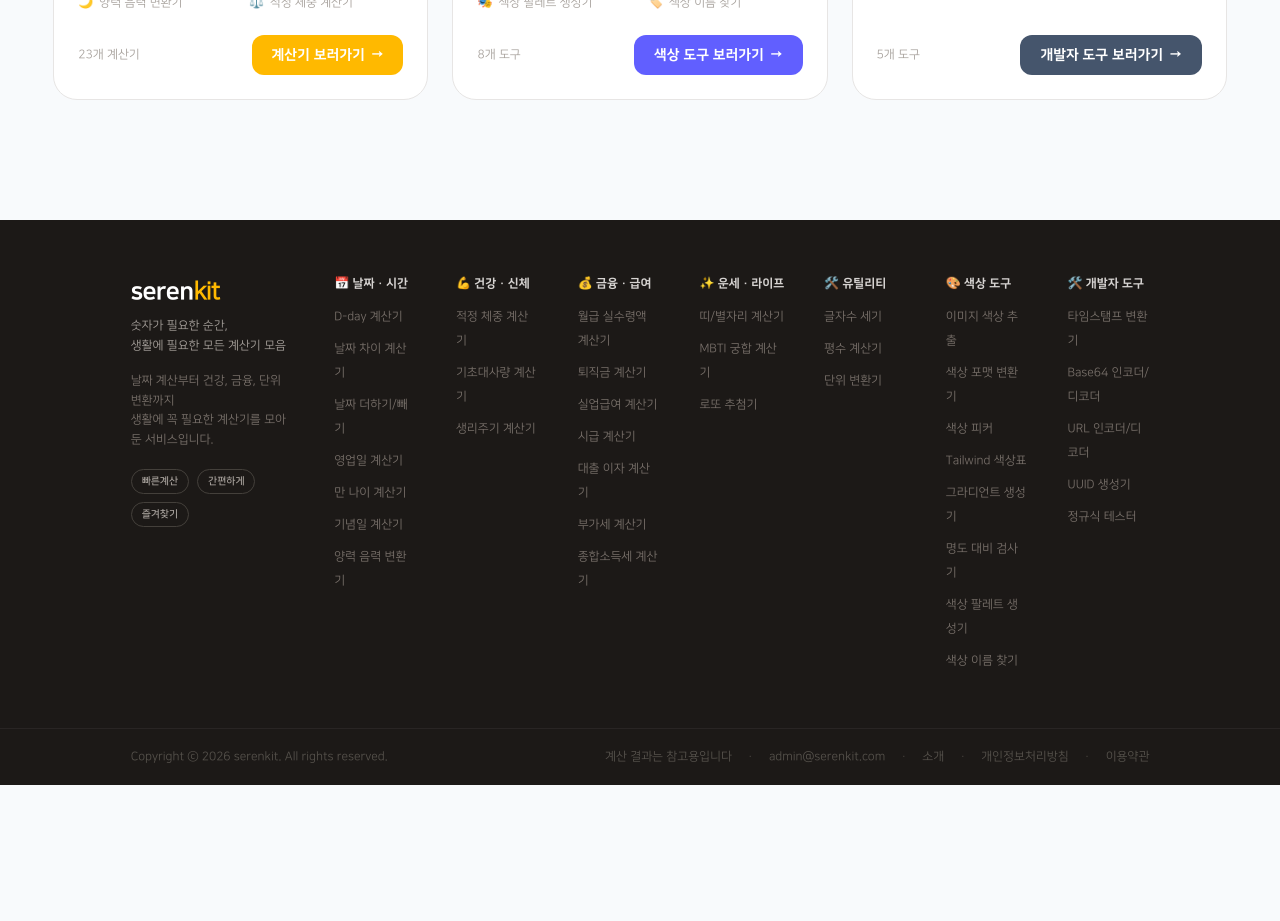
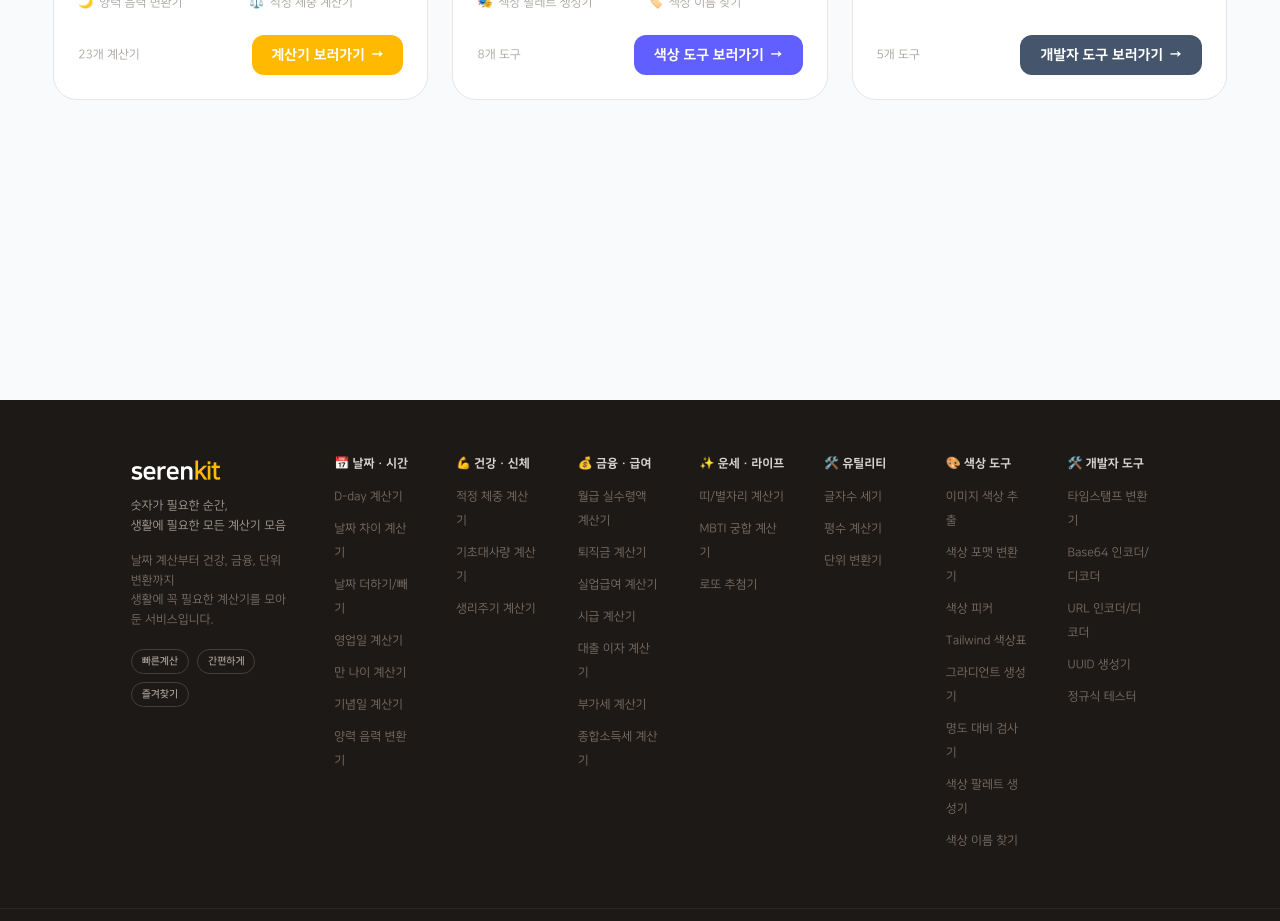
Before and after one commit to Cherisia/serenkit, a Next.js app: page / in a window 1280 px wide. Shown: the part 860-1781 px from the top of the page. Before the commit the page ends 1645 px from the top, so only its background shows below. Built offline with nearby package versions, Linux system fonts and the light colour scheme.

Commit message:
CLS 방지

```diff
--- a/components/share/AdUnit.js
+++ b/components/share/AdUnit.js
@@ -23,7 +23,10 @@ export default function AdUnit({ slot, className = '', fullWidth = true }) {
   }, [])
 
   return (
-    <div className={`overflow-hidden text-center ${className}`}>
+    <div
+      className={`overflow-hidden text-center ${className}`}
+      style={{ minHeight: fullWidth ? 90 : 250 }}
+    >
       <ins
         className="adsbygoogle"
         style={{ display: 'block', textAlign: 'center' }}
```
